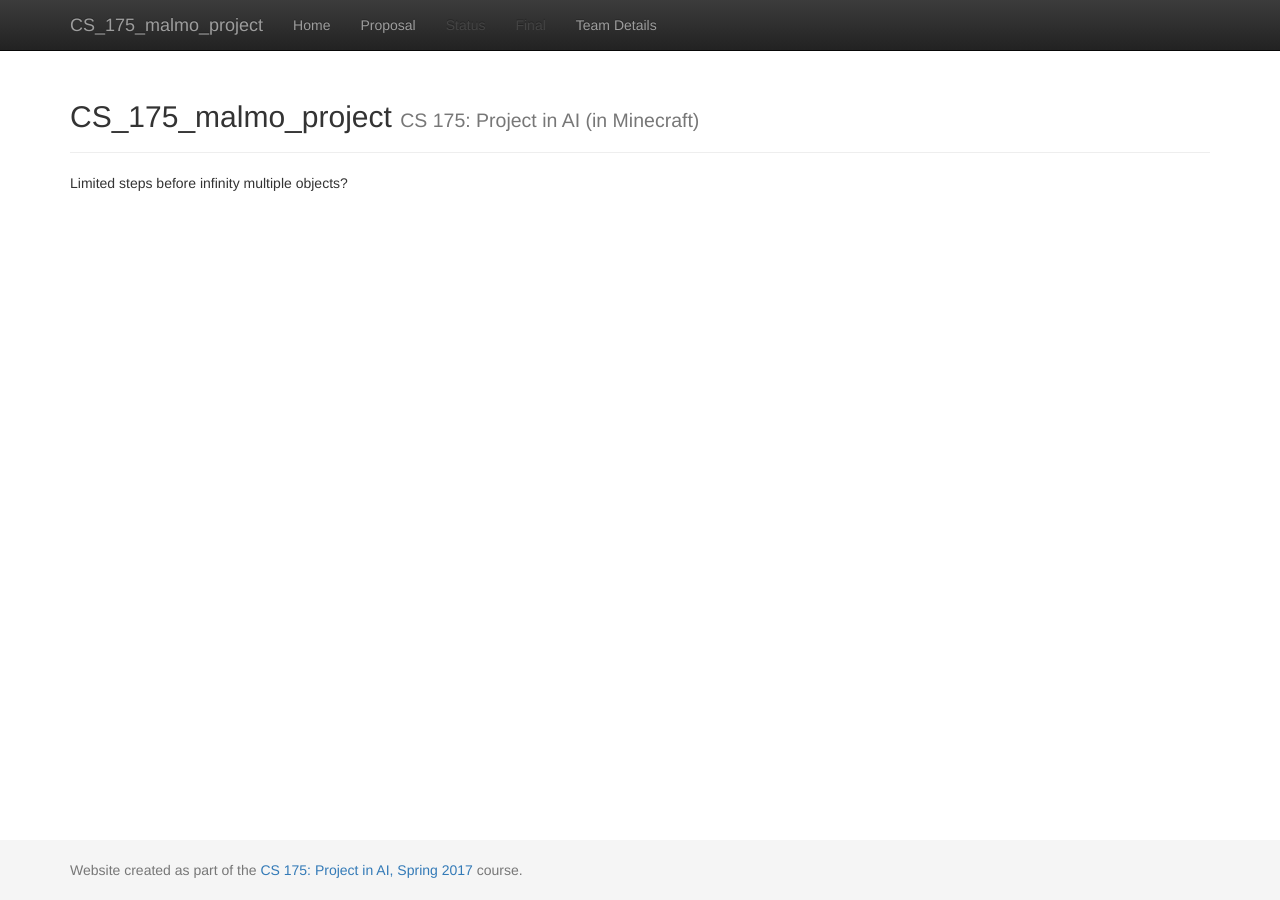
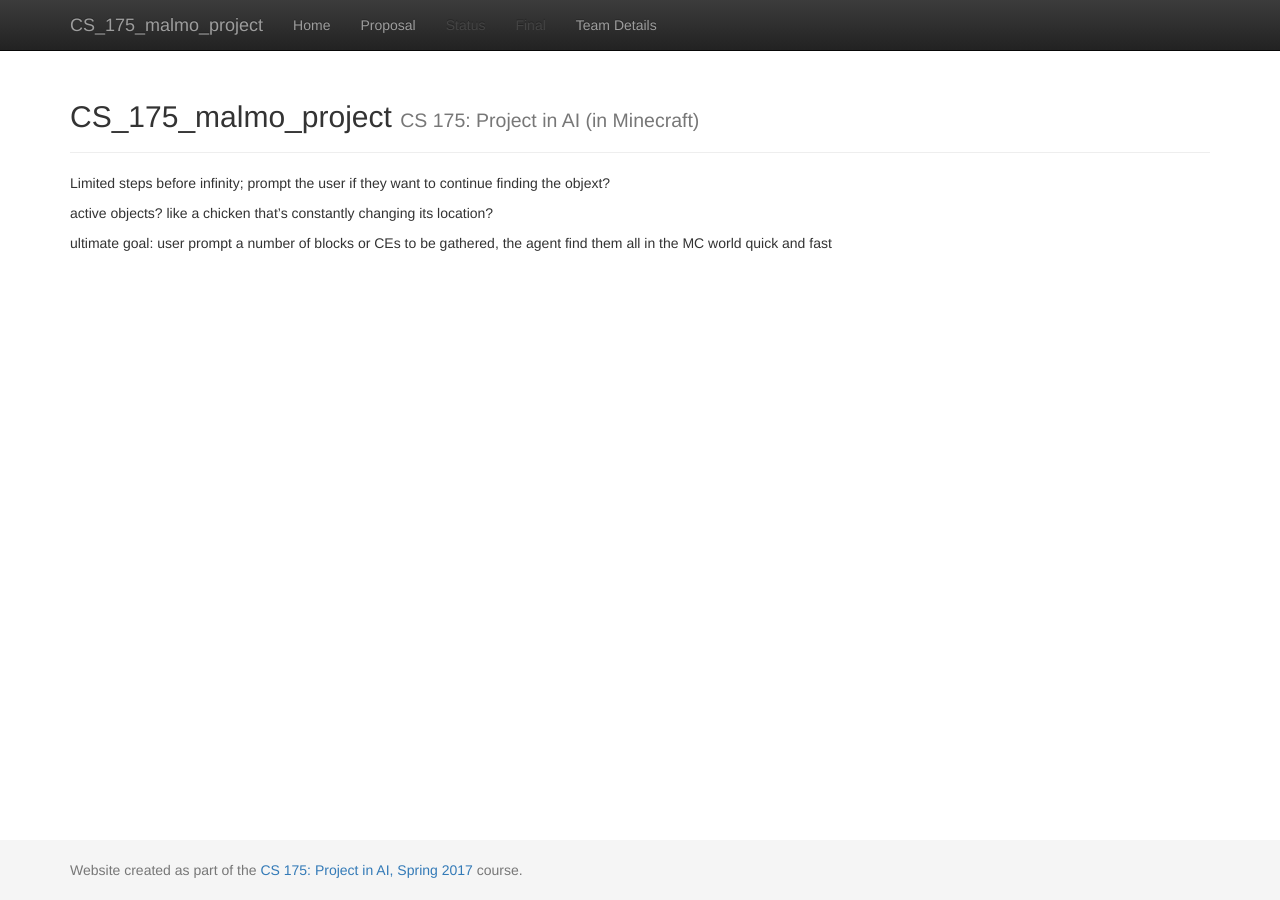
Before and after one commit to chicomy/Food_Hunting_Go, a Jekyll site: the page built from docs/note.md, in a window 1280 px wide. Built offline with Jekyll 4.4.1, drawn with Linux system fonts in a browser that asks for light colours; our own code applies the rules of GitHub Pages for plain Markdown files.

Commit message:
Update note.md

```diff
--- a/docs/note.md
+++ b/docs/note.md
@@ -1,2 +1,5 @@
-Limited steps before infinity
-multiple objects?
+Limited steps before infinity; prompt the user if they want to continue finding the objext?
+
+active objects? like a chicken that's constantly changing its location?
+
+ultimate goal: user prompt a number of blocks or CEs to be gathered, the agent find them all in the MC world quick and fast
```
